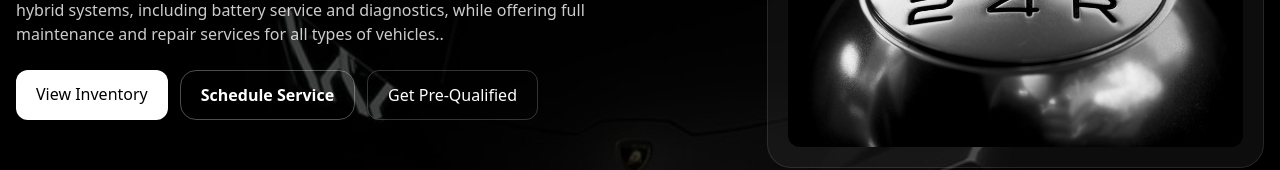
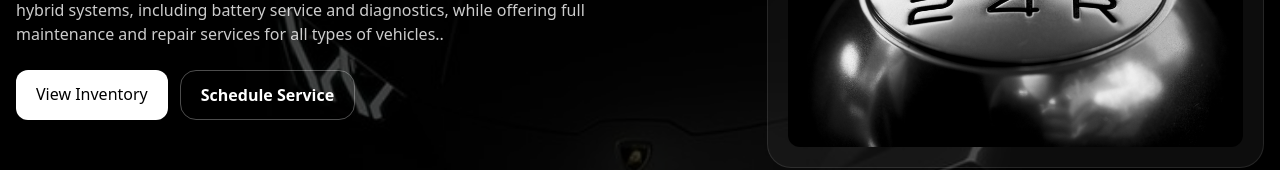
Before and after one commit to availablehybrid1/available-hybrid-site1, a Next.js app: page / in a window 1280 px wide. Shown: the part 377-547 px from the top of the page. Built offline with nearby package versions, Linux system fonts and the light colour scheme.

Commit message:
Remove homepage prequalification CTA

```diff
--- a/pages/index.tsx
+++ b/pages/index.tsx
@@ -184,9 +184,6 @@ export default function Home() {
 >
 {t.ctaService}
 </Link>
-                <Link href="/pre-qualification" className="border border-white/20 px-5 py-3 rounded-xl text-white">
-                  {t.ctaPrequal}
-                </Link>
               </div>
             </div>
 
```
